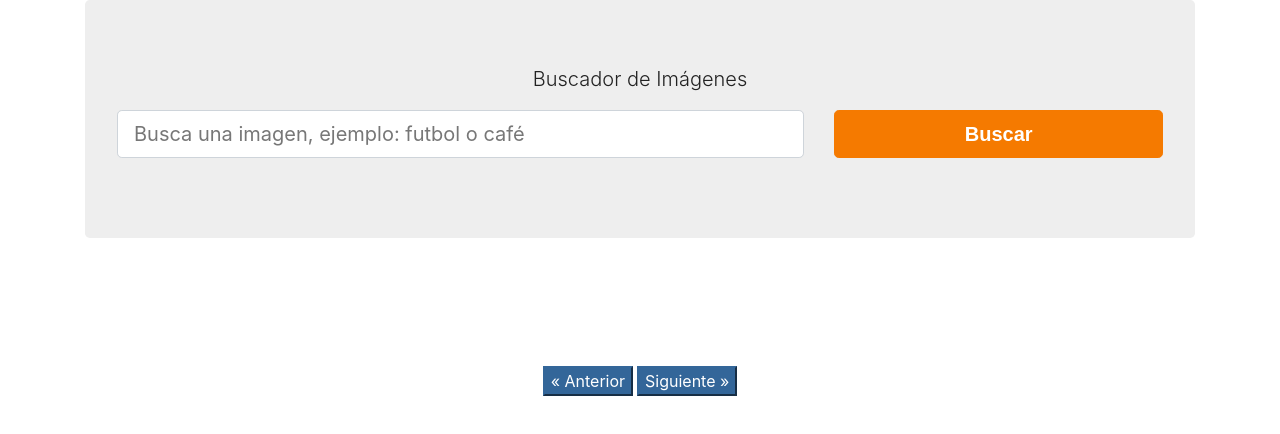
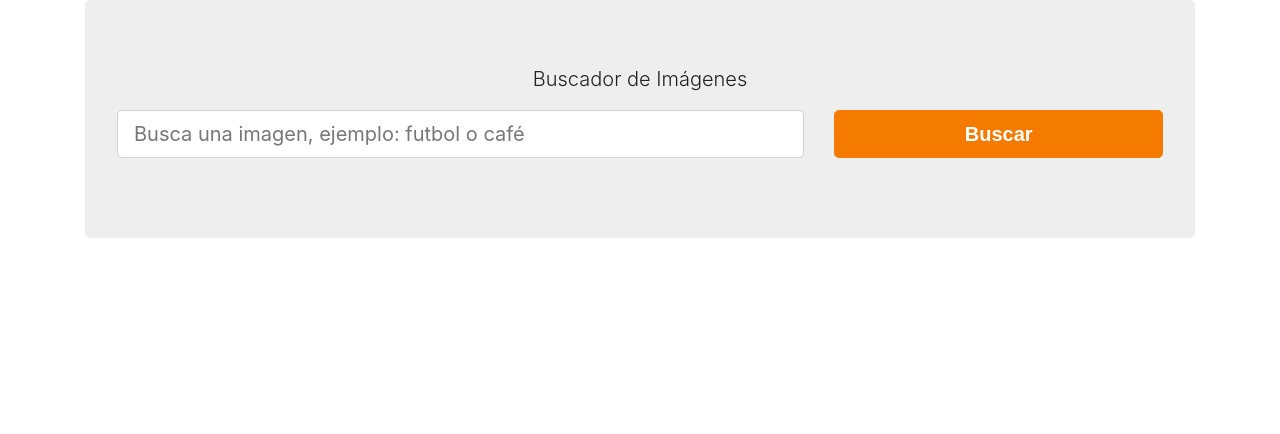
Before and after one commit to IvanAlexMarq/APIPixabayReact, a React (Create React App) app: page / in a window 1280 px wide. Shown: the top 434 px of the page. Built offline with nearby package versions, Linux system fonts and the light colour scheme; a web font is replaced by a local one.

Commit message:
finalizando proyecto

```diff
--- a/src/App.js
+++ b/src/App.js
@@ -7,14 +7,14 @@
   const [busqueda, setBusqueda] = useState('');
   const [imagenes, setImagenes] = useState([]);
   const [paginaactual, setPaginaActual] = useState(1);
-  const [totalpaginas, setTotalpaginas] = useState(5);
+  const [totalpaginas, setTotalpaginas] = useState(1);
 
   useEffect(() => {
     const consultarAPI = async () => {
       if (busqueda === '') return;
       const imagenesPorPagina = 30;
       const key = '18682550-0c4675b78cad8c2aaee35d10c';
-      const url = `https://pixabay.com/api/?key=${key}&q=${busqueda}&per_page=${imagenesPorPagina}`;
+      const url = `https://pixabay.com/api/?key=${key}&q=${busqueda}&per_page=${imagenesPorPagina}&page=${paginaactual}`;
 
       const respuesta = await fetch(url);
       const resultado = await respuesta.json();
@@ -23,10 +23,14 @@
       //calcular el total de paginas
       const calcularTotalPaginas = Math.ceil(resultado.totalHits / imagenesPorPagina);
       setTotalpaginas(calcularTotalPaginas);
+
+      //mover la pantalla hacia arriba
+      const jumbotron = document.querySelector('.jumbotron');
+      jumbotron.scrollIntoView();
     };
     consultarAPI();
 
-  }, [busqueda]);
+  }, [busqueda, paginaactual]);
 
   //definir la pagina anterior
   const paginaAnterior = () => {
@@ -52,16 +56,20 @@
         <ListadoImagenes
           imagenes={imagenes}
         />
+        {(paginaactual === 1) ? null : (
           <button
             type="button"
             className="bbtn btn-info mr-1"
             onClick={paginaAnterior}
           >&laquo; Anterior</button>
+        )}
+        {(paginaactual === totalpaginas) ? null : (
           <button
             type="button"
             className="bbtn btn-info"
             onClick={paginaSiguiente}
           >Siguiente &raquo;</button>
+        )}
       </div>
     </div>
   );
```
Lines whose indentation alone changed are shown as unchanged.
